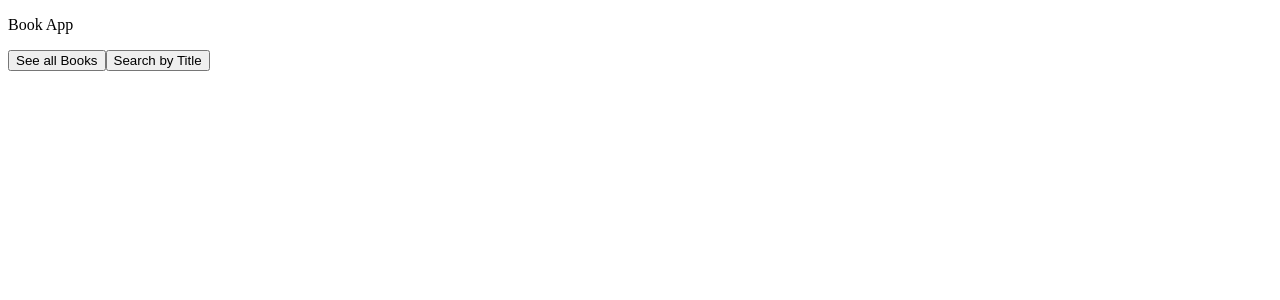
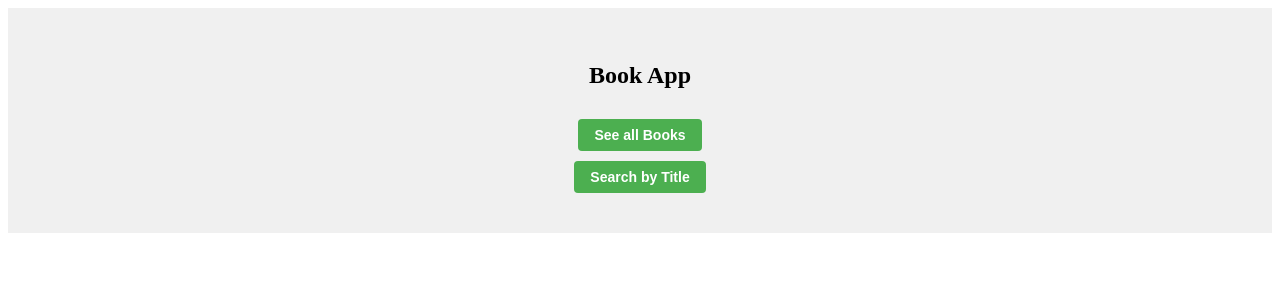
Before and after one commit to Eyob1984/book-app, a React (Vite) app: page / in a window 1280 px wide. Shown: the top 300 px of the page. Built offline with nearby package versions, Linux system fonts and the light colour scheme.

Commit message:
nav.css added to the app

```diff
--- a/src/Nav.jsx
+++ b/src/Nav.jsx
@@ -1,6 +1,5 @@
 import React, {useState} from 'react'
-
-
+import './nav.css'
 function Nav() {
   const [showForm, setShowForm] = useState(false)
 
--- /dev/null
+++ b/src/nav.css
@@ -0,0 +1,59 @@
+
+div {
+  display: flex;
+  flex-direction: column;
+  align-items: center;
+  padding: 10px;
+  background-color: #f0f0f0;
+}
+
+p {
+  font-size: 24px;
+  font-weight: bold;
+  margin-bottom: 10px;
+}
+
+div > div {
+  display: flex;
+  gap: 10px;
+}
+
+button {
+  padding: 8px 16px;
+  border: none;
+  background-color: #4caf50;
+  color: #fff;
+  cursor: pointer;
+  font-size: 14px;
+  font-weight: bold;
+  border-radius: 4px;
+}
+
+button:hover {
+  background-color: #45a049;
+}
+
+form {
+  display: flex;
+  align-items: center;
+  gap: 10px;
+  margin-top: 10px;
+}
+
+label {
+  font-size: 14px;
+}
+
+input[type='text'] {
+  padding: 6px 12px;
+  border: 1px solid #ccc;
+  border-radius: 4px;
+}
+
+button[type='submit'] {
+  background-color: #2196f3;
+}
+
+button[type='submit']:hover {
+  background-color: #0d8ceb;
+}
```
